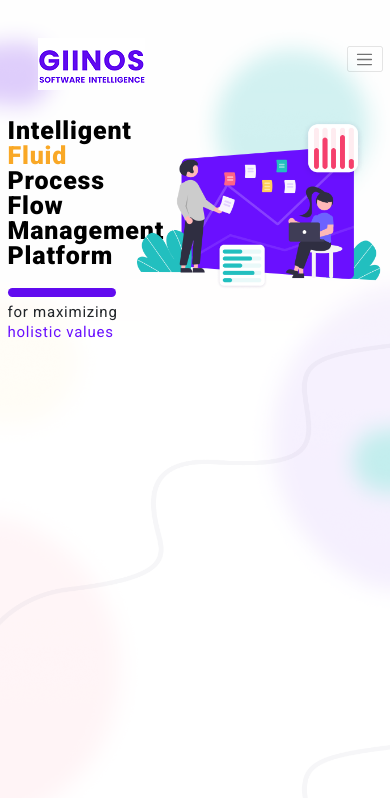
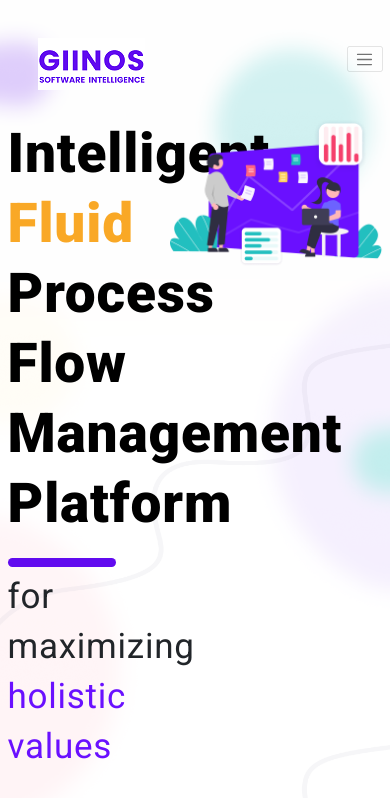
Before and after one commit to santo35702/giinos, a PHP site: page /giinos/ in a window 390 px wide. Shown: the top 798 px of the page. Run offline with PHP 8.4, Linux system fonts and the light colour scheme; some libraries are stand-ins or nearby versions.

Commit message:
responsive for mobile

```diff
--- a/index.php
+++ b/index.php
@@ -146,15 +146,6 @@
                             </select>
                         </div>
                     </form>
-                    <!-- <ul class="navbar-nav mb-2 mb-lg-0">
-                        <li class="nav-item input-group">
-                            <a class="nav-link"><img src="resource/img/Vector.png" alt=""></a>
-                            <select class="form-select" onchange="set_language()" name="ln" id="language">
-                                <option value="en" <?php // echo $en_selected; ?>> English</option>
-                                <option value="th" <?php // echo $th_selected; ?>> ไทย</option>
-                            </select>
-                        </li>
-                    </ul> -->
                 </div>
             </div>
         </nav>
@@ -162,11 +153,11 @@
         <div id="home_content">
             <div class="container">
                 <div class="row">
-                    <div class="col-4">
+                    <div class="col-5">
                         <h1><?php echo $homeContent[$ln]['title'] ?></h1>
                         <p class="hero-description"><?php echo $homeContent[$ln]['description'] ?></p>
                     </div>
-                    <div class="col-8">
+                    <div class="col-7">
                         <img class="img-fluid" src="resource/img/Group%20810.png" alt="hero">
                     </div>
                 </div>
--- a/responsive.css
+++ /dev/null
@@ -1,57 +0,0 @@
-
-@media only screen and (max-width: 1450px) {
-
-}
-
-@media only screen and (max-width: 1199px) {
-
-}
-
-
-@media only screen and (max-width: 1024px) {
-
-}
-
-@media only screen and (max-width: 991px) {
-	html { overflow-x:hidden  }
-    .navbar form.d-flex .input-group { width: auto; margin: 1.5rem 4rem 0 auto;}
-    h1 {
-  font-size: 3.5rem;
-  line-height: 5rem;
-    }
-    .row .hero-description {
-  font-size: 2.5rem;
-line-height: 3rem;}
-}
-
-}
-
-@media only screen and (min-width: 767px) {
-	.home6-modern #page-content { padding-top:13px; }
-
-	.prstyle2 .prFeatures { float:left; width:100%; padding-top:30px; }
- 	.prstyle2 .prFeatures img { max-width:40px; }
- 	.prstyle2 .prFeatures .details { margin-left:55px; }
-	.prstyle3 .prFeatures .grid__item { margin-bottom:30px }
-	.prstyle3 .prFeatures img { max-width:40px }
-	.prstyle3 .prFeatures .details { margin-left:50px }
-}
-
-@media only screen and (max-width: 767px) {
-
-}
-
-@media only screen and (max-width: 575px) {
-    .navbar form.d-flex .input-group { width: auto; margin: 1.5rem 4rem 0 auto;}
-}
-
-@media only screen and (max-width: 480px) {
-h1 {
-  font-size: 2.5rem;
-  color: black;
-  line-height: 2.5rem;
-}
-.row .hero-description {
-  font-size: 1.5rem;
-  line-height: 2rem;}
-}
```
